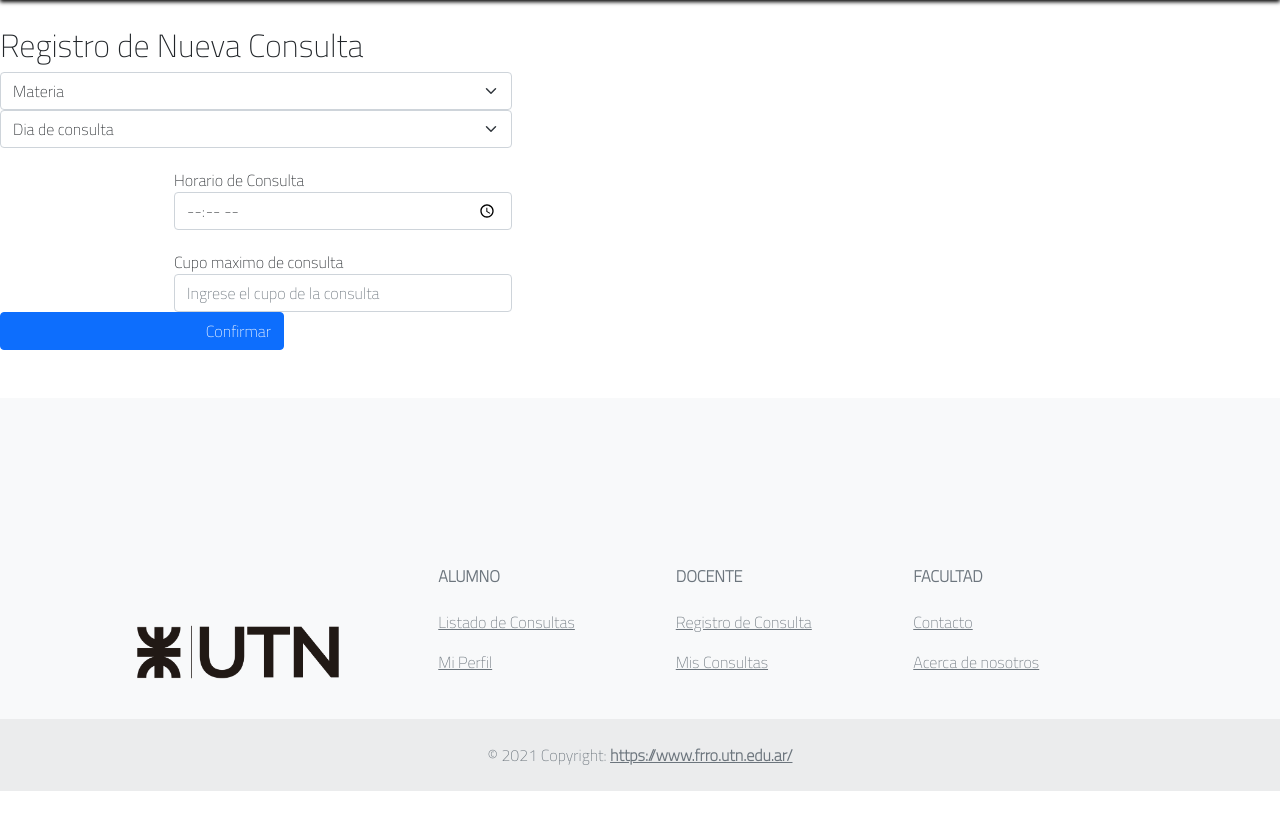
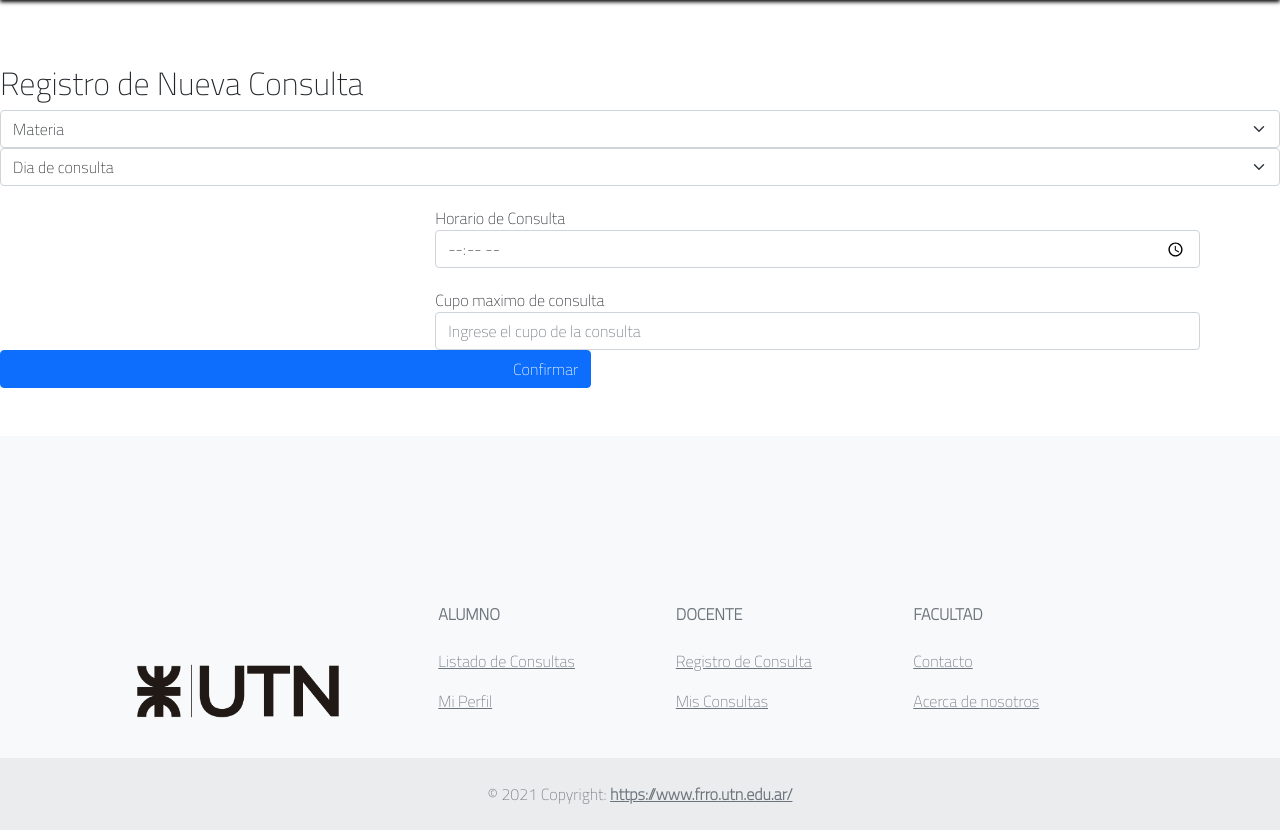
Before and after one commit to FrancoGaytan/TPIEntornosGraficos, a PHP site: page /regConsulta.php in a window 1280 px wide. Shown: the part 234-1064 px from the top of the page. Before the commit the page ends 1025 px from the top, so only its background shows below. Run offline with PHP 8.4, Linux system fonts and the light colour scheme.

Commit message:
Update estilos.css

```diff
--- a/ModuloAvisoDeConsultas/css/estilos.css
+++ b/ModuloAvisoDeConsultas/css/estilos.css
@@ -66,9 +66,6 @@ h2{
     padding-top: 10%;
 }
 
-form{
-    max-width: 40%;
-}
 
 .formulario{
     width: 500px;
```
